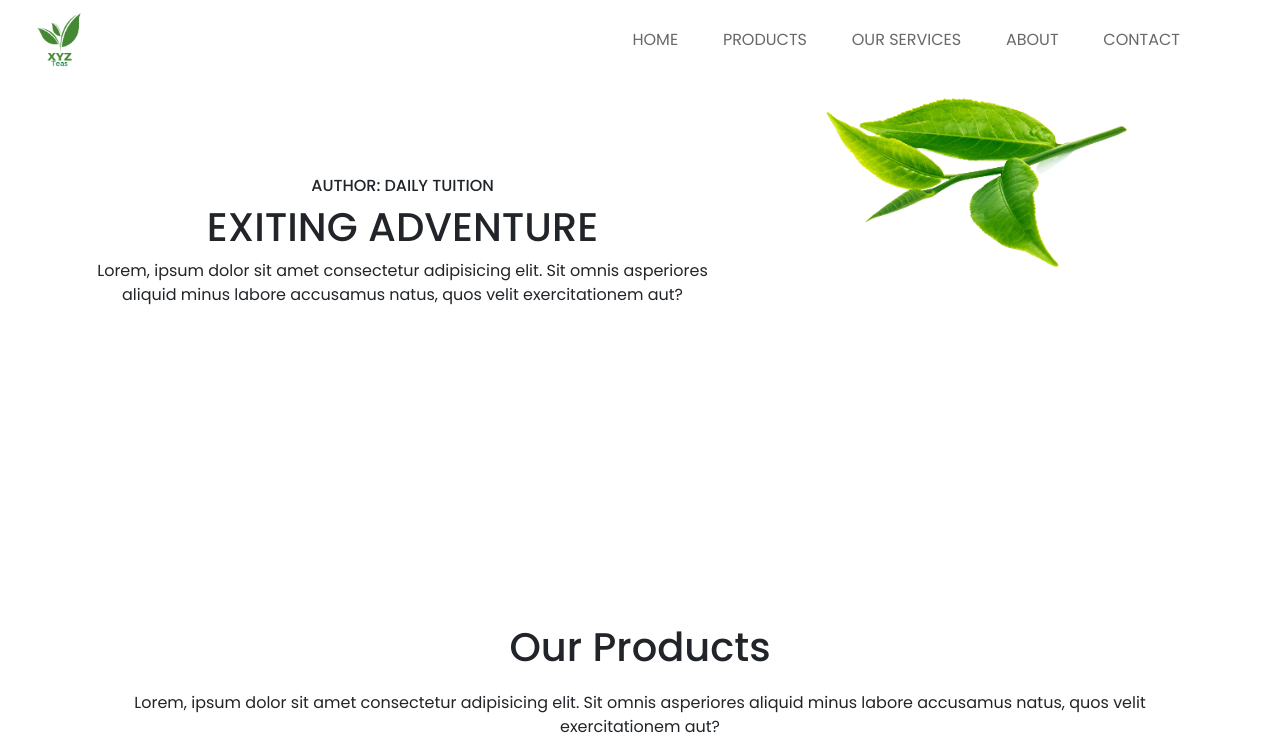
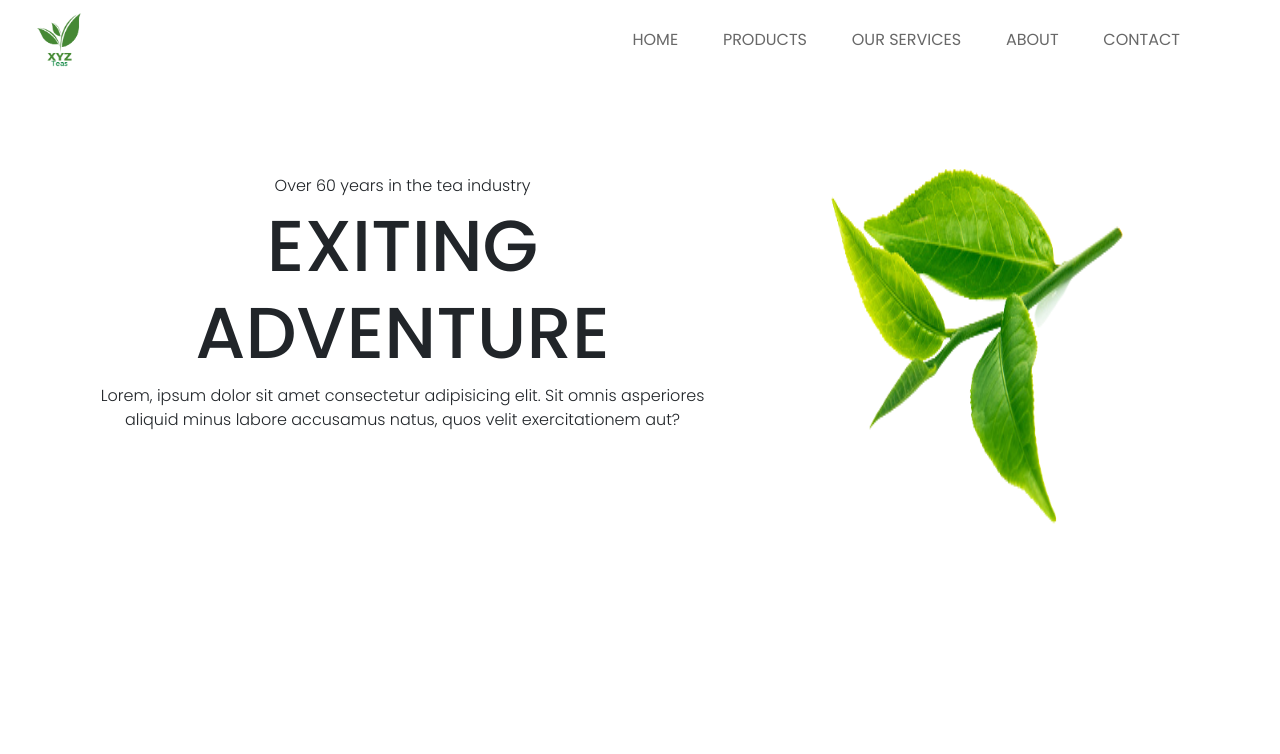
Before and after one commit to Thinushika/XYZteas_website, a Next.js app: page / in a window 1280 px wide. Shown: the top 754 px of the page. Built offline with nearby package versions, Linux system fonts and the light colour scheme.

Commit message:
Content changed and img converted to next Image

```diff
--- a/components/layoutComponents/LandingUI.jsx
+++ b/components/layoutComponents/LandingUI.jsx
@@ -1,3 +1,4 @@
+import Image from "next/image";
 import React from "react";
 
 const LandingUI = () => {
@@ -6,16 +7,23 @@ const LandingUI = () => {
       <div className="container text-center">
         <div className="row">
           <div className="col-md-7 col-sm-12 justify-content-center">
-            <h6>AUTHOR: DAILY TUITION</h6>
-            <h1>EXITING ADVENTURE</h1>
-            <p>
+            <h6 style={{ fontWeight: "300" }}>
+              Over 60 years in the tea industry
+            </h6>
+            <h1 style={{ fontSize: "4.5em" }}>EXITING ADVENTURE</h1>
+            <p style={{ fontWeight: "300" }}>
               Lorem, ipsum dolor sit amet consectetur adipisicing elit. Sit
               omnis asperiores aliquid minus labore accusamus natus, quos velit
               exercitationem aut?
             </p>
           </div>
           <div className="col-md-5 col-sm-12 h-25">
-            <img src="../../images/teaLeaves.png" alt="tea" />
+            <Image
+              src="/images/teaLeaves.png"
+              alt="tea"
+              width={400}
+              height={600}
+            />
           </div>
         </div>
       </div>
```
